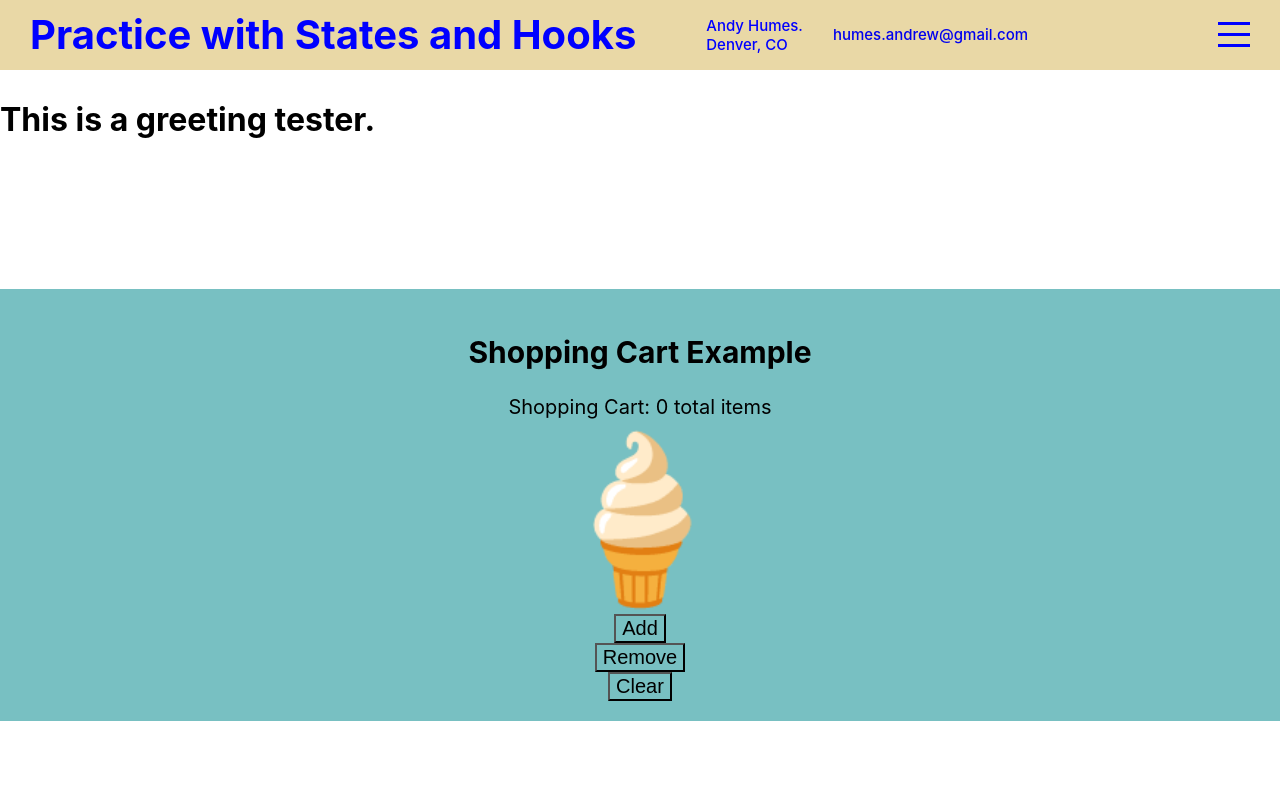
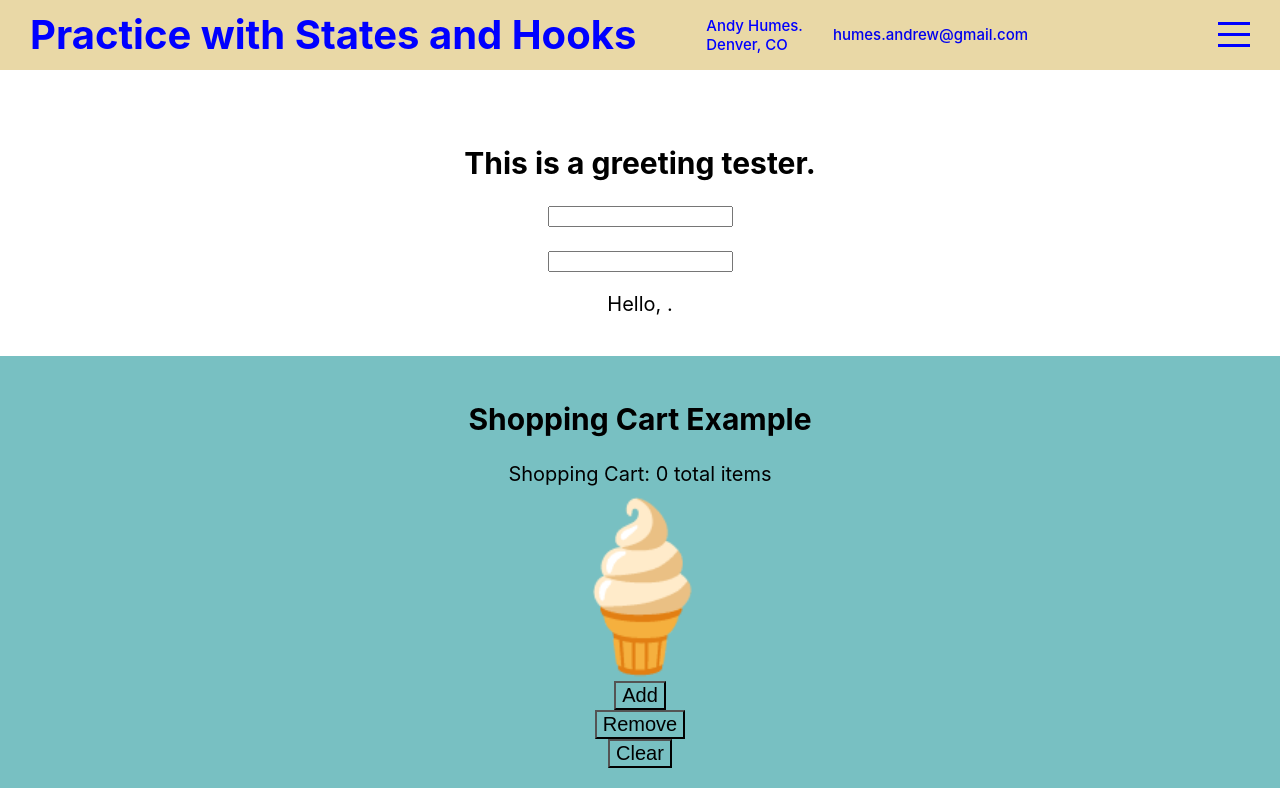
Before and after one commit to humesandrew/react-hooks-and-staters, a React (Create React App) app: page / in a window 1280 px wide. Built offline with nearby package versions, Linux system fonts and the light colour scheme.

Commit message:
addedinputsandlseffect

```diff
--- a/src/components/greeting/Greeting.js
+++ b/src/components/greeting/Greeting.js
@@ -1,23 +1,39 @@
 
-import React, { useState } from 'react';
+import React, { useState, useEffect } from 'react';
 import "./greeting.scss";
 
 
 
 export default function Greeting() {
 
-const [firstName, setFirstName] = useState('Bat');
-const [lastName, setLastName] = useState('Man');
+
+    // now im going to use useEffect hook to put input in local storage, and ahve that be the persistent state///////////////////////
+
+    const [firstName, setFirstName] = useState(() =>
+    window.localStorage.getItem('hooksFirstName') || ''
+  );
+  const [lastName, setLastName] = useState(() =>
+    window.localStorage.getItem('hooksLastName') || ''
+  );
 
 
 const handleFirstNameChange = (e) => setFirstName(e.target.value);
 const handleLastNameChange = (e) => setLastName(e.target.value);
 
+useEffect(() => {
+    window.localStorage.setItem('hooksFirstName', firstName);
+    window.localStorage.setItem('hooksLastName', lastName);
+  });
+
 return(
-    <div>
+    <div className='greeting'>
 
-    <h1>This is a greeting tester. </h1>
+    <h2>This is a greeting tester. </h2>
 
+    <input value={firstName} onChange={handleFirstNameChange}></input>
+    < br/>
+    <input value={lastName} onChange={handleLastNameChange}></input>
+<p> Hello, {firstName} {lastName}. </p>
     </div>
     )
 };
--- a/src/components/greeting/greeting.scss
+++ b/src/components/greeting/greeting.scss
@@ -1,5 +1,15 @@
 
 
-h1 {
-    margin-top: 100px;
-}
+
+
+.greeting {
+
+  margin-top: 100px;
+  padding: 20px;
+  font-size: 20px;
+  display: flex;
+  justify-content: center;
+  flex-direction: column;
+  align-items: center;
+
+  }
--- a/src/components/products/products.scss
+++ b/src/components/products/products.scss
@@ -1,6 +1,6 @@
 .cart {
   background-color: #78c0c2;
-margin-top: 150px;
+margin-top: 0px;
 padding: 20px;
 font-size: 20px;
 display: flex;
```
